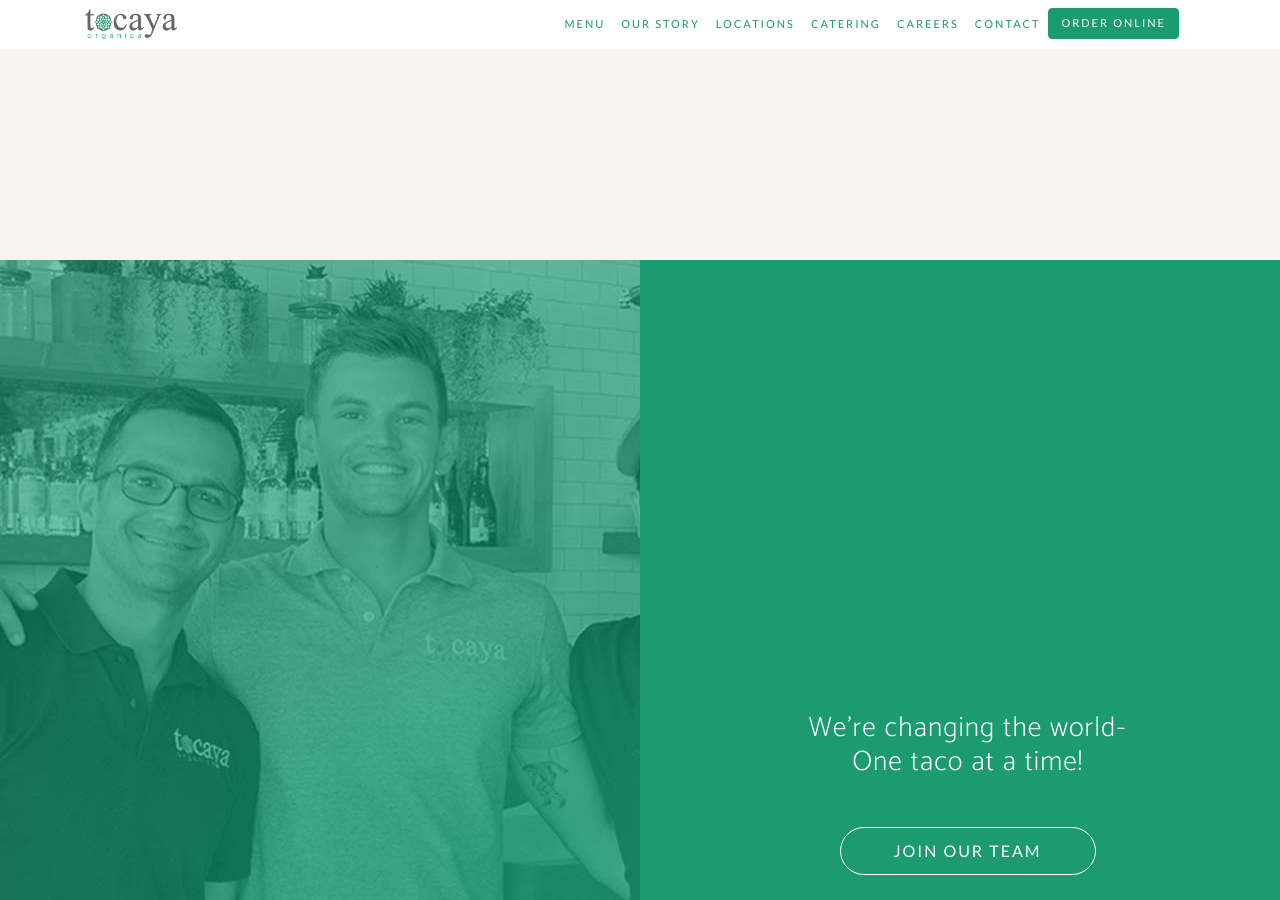
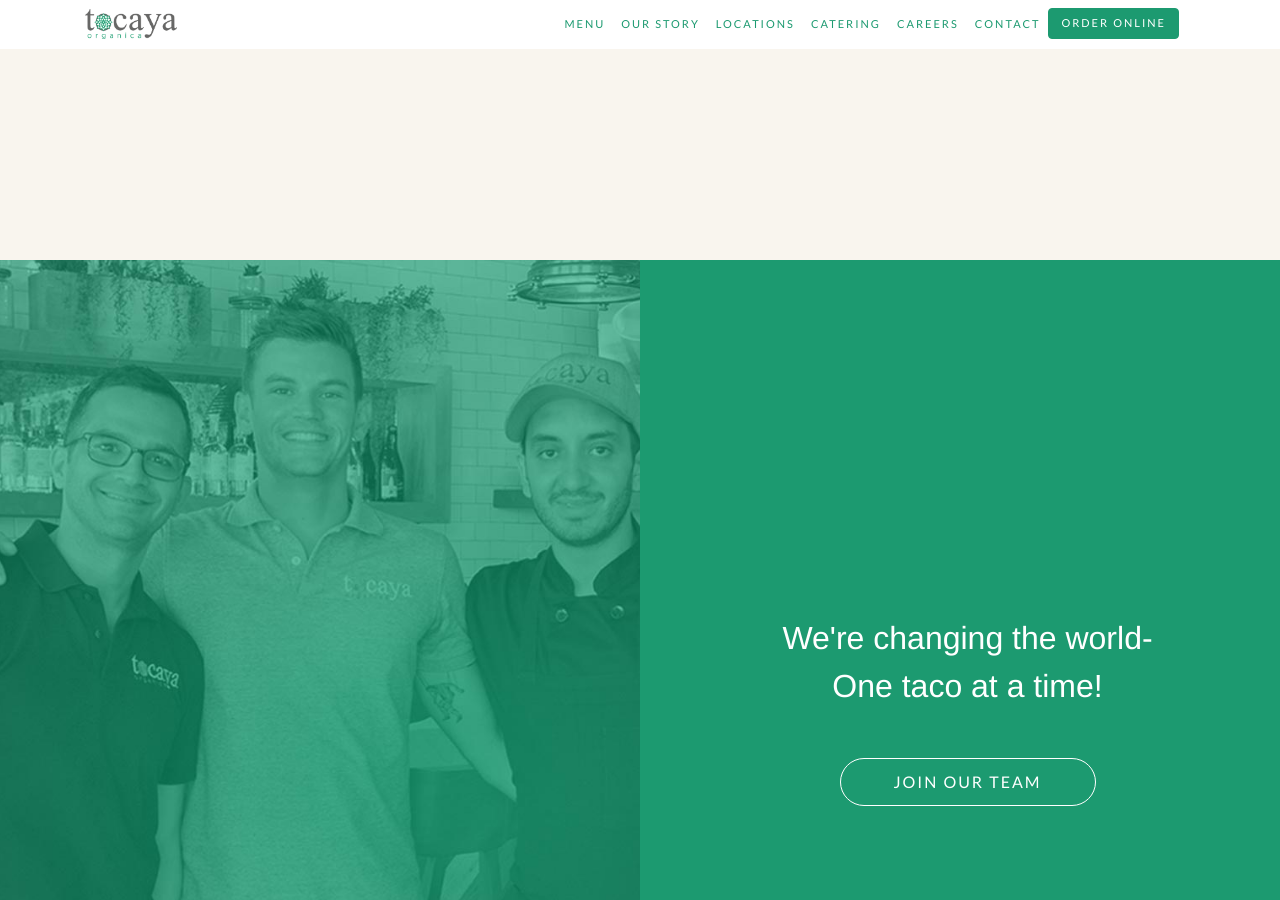
Before and after one commit to tocayaorganica/tocayaorganica.github.io, a Jekyll site: the page built from index.md, in a window 1280 px wide and 900 px high, scrolled down 2440 px. Built offline with Jekyll 4.4.1, drawn with Linux system fonts in a browser that asks for light colours; some web fonts are replaced.

Commit message:
splitscreen mobile and desktop

```diff
--- a/_includes/index/section/cards.html
+++ b/_includes/index/section/cards/cards.html
@@ -19,7 +19,7 @@
 							<p class="card-text" style="color: {{ card.text-color }}">{{ card.message }}</p>
 
 							<!--button-->
-							{% include index/section-button.html %}
+							{% include index/section/section-button.html %}
 						</div>
 					</div>
 
--- a/_includes/index/section/message.html
+++ b/_includes/index/section/message.html
@@ -1,20 +1,31 @@
 {% if card.message %}
 
 	{% assign tmp-message = card.message %}
+	{% assign tmp-message-color = card.text-color %}
 	{% assign tmp-message-size = card.message-size %}
+	{% assign tmp-mobile-message-size = section.mobile-message-size %}
 	{% assign tmp-message-animation = card.message-animation %}
 
 {% elsif section.message %}
 
 	{% assign tmp-message = section.message %}
+	{% assign tmp-message-color = section.text-color %}
 	{% assign tmp-message-size = section.message-size %}
+	{% assign tmp-mobile-message-size = section.mobile-message-size %}
 	{% assign tmp-message-animation = section.message-animation %}
 
 {% endif %}
 
 {% if tmp-message %}
-	<p {% if tmp-message-animation == true %}data-scroll-reveal{% endif %}
-	   {% if tmp-message-size %}style="font-size: {{ tmp-message-size }};"{% endif %}>
-		{{ tmp-message }}
-	</p>
+	<div style="color: {{ tmp-message-color }}">
+		<p class="d-none d-md-block" {% if tmp-message-animation == true %}data-scroll-reveal{% endif %}
+		   {% if tmp-message-size %}style="font-size: {{ tmp-message-size }};" {% endif %}>
+			{{ tmp-message }}
+		</p>
+
+		<p class="d-block d-md-none" {% if tmp-message-animation == true %}data-scroll-reveal{% endif %}
+		   {% if tmp-mobile-message-size %}style="font-size: {{ tmp-mobile-message-size }};"{% endif %}>
+			{{ tmp-message }}
+		</p>
+	</div>
 {% endif %}
--- a/_includes/index/section/parallax/mobile-parallax.html
+++ /dev/null
@@ -1,42 +0,0 @@
-<section class="d-block d-md-none p-0 full-height-section mobile-section">
-
-	<!--top half-->
-	<div class="carousel-item active">
-
-		<!--slideshow image-->
-		<img class="d-block w-100" src="{{ section.mobile-image }}">
-
-		<!--button and text (if no bottom half)-->
-		{% if section.mobile-bottom-color %}
-		{% else %}
-			<div class="carousel-caption h-100 p-0 d-flex flex-column justify-content-center">
-				<div>
-
-					<!--message-->
-					<h4 data-scroll-reveal>{{ section.message }}</h4>
-
-					<!--button-->
-					<div class="mt-3">
-						{% include index/section-button.html %}
-					</div>
-				</div>
-			</div>
-		{% endif %}
-	</div>
-
-	<!--bottom half-->
-	{% if section.mobile-bottom-color %}
-		<div class="w-100 py-5 text-center mobile-section__bottom-half"
-		     style="background-color: {{ section.mobile-bottom-color }};">
-
-			<!--message-->
-			<h4 class="my-5">{{ section.message }}</h4>
-
-			<!--button-->
-			<div class="my-5">
-				{% include index/section-button.html %}
-			</div>
-		</div>
-	{% endif %}
-
-</section>
--- a/_includes/index/section/parallax/parallax.html
+++ b/_includes/index/section/parallax/parallax.html
@@ -3,20 +3,18 @@
          data-image-src="{{ section.image }}">
 
 	<div class="container h-100 d-flex flex-column justify-content-center">
-		<div class="row">
-			<div class="col-md-8 mx-auto">
+		<div class="mx-auto">
 
-				<!--message-->
-				{% include index/section/message.html %}
+			<!--message-->
+			{% include index/section/message.html %}
 
-				<!--button-->
-				<div class="mt-3">
-					{% include index/section-button.html %}
-				</div>
+			<!--button-->
+			<div class="mt-3">
+				{% include index/section/section-button.html %}
+			</div>
 
-			</div>
 		</div>
 	</div>
 </section>
 
-{% include index/section/parallax/mobile-parallax.html %}
+{% include index/section/splitscreen/mobile-splitscreen.html %}
--- a/_includes/index/section/splitscreen.html
+++ /dev/null
@@ -1,31 +0,0 @@
-<section class="full-height-section row text-center"
-         style="color: {{ section.text-color }}; background-color: {{ section.background-color }}">
-
-	<!--left image-->
-	{% if section.image-side == "left" %}
-		<div class="col-6 overflow-hidden">
-			<img class="h-100" src="{{ section.image }}">
-		</div>
-	{% endif %}
-
-	<div class="col-6 mx-auto my-auto">
-
-		<!--message-->
-		<h3 class="section-heading" data-scroll-reveal>{{ section.message }}</h3>
-
-		<!--button-->
-		<div class="mt-5">
-			{% include index/section-button.html %}
-		</div>
-
-	</div>
-
-	<!--right image-->
-	{% if section.image-side == "left" %}
-	{% else %}
-		<div class="col-6 overflow-hidden">
-			<img class="h-100" src="{{ section.image }}">
-		</div>
-	{% endif %}
-
-</section>
--- /dev/null
+++ b/_includes/index/section/splitscreen/mobile-splitscreen.html
@@ -0,0 +1,36 @@
+<section class="d-block d-md-none full-height-section">
+
+	<!--image-->
+	{% if card.mobile-image %}
+		{% assign tmp-image = card.mobile-image %}
+	{% elsif card.image %}
+		{% assign tmp-image = card.image %}
+	{% elsif section.mobile-image %}
+		{% assign tmp-image = section.mobile-image %}
+	{% else %}
+		{% assign tmp-image = section.image %}
+	{% endif %}
+
+	<div class="h-50 cover-image" style="background-image: url({{ tmp-image }});"></div>
+
+	{% if card.background-color %}
+		{% assign tmp-background-color = card.background-color %}
+	{% else %}
+		{% assign tmp-background-color = section.background-color %}
+	{% endif %}
+
+	<div class="h-50 d-flex flex-column justify-content-center"
+		style="background-color: {{ tmp-background-color }};">
+		<div class="mx-auto text-center">
+
+			<!--message-->
+			{% include index/section/message.html %}
+
+			<!--button-->
+			<div class="mt-5">
+				{% include index/section/section-button.html %}
+			</div>
+
+		</div>
+	</div>
+</section>
--- /dev/null
+++ b/_includes/index/section/splitscreen/splitscreen.html
@@ -0,0 +1,33 @@
+<section class="d-none d-md-block full-height-section text-center">
+	<div class="row h-100">
+
+		<!--left image-->
+		{% if section.image-side == "left" %}
+			<div class="col-6 h-100 cover-image" style="background-image: url({{ section.image }});"></div>
+		{% endif %}
+
+		<!--color section with text-->
+		<div class="col-6 h-100 mx-auto d-flex flex-column justify-content-center"
+		     style="color: {{ section.text-color }}; background-color: {{ section.background-color }}">
+
+			<div>
+				<!--message-->
+				{% include index/section/message.html %}
+
+				<!--button-->
+				<div class="mt-5">
+					{% include index/section/section-button.html %}
+				</div>
+			</div>
+		</div>
+
+		<!--right image-->
+		{% if section.image-side == "left" %}
+		{% else %}
+			<div class="col-6 h-100 cover-image" style="background-image: url({{ section.image }});"></div>
+		{% endif %}
+
+	</div>
+</section>
+
+{% include index/section/splitscreen/mobile-splitscreen.html %}
--- a/_layouts/index.html
+++ b/_layouts/index.html
@@ -17,11 +17,11 @@ layout: default
 
 		<!--card-->
 		{% when "cards" %}
-			{% include index/section/cards.html %}
+			{% include index/section/cards/cards.html %}
 
 		<!--splitscreen-->
 		{% when "split-screen" %}
-			{% include index/section/splitscreen.html %}
+			{% include index/section/splitscreen/splitscreen.html %}
 
 	{% endcase %}
 
--- a/_sass/index/_sections.scss
+++ b/_sass/index/_sections.scss
@@ -4,41 +4,29 @@ section.full-height-section {
   padding-top: 0;
   padding-bottom: 0;
 
+  .cover-image {
+    background-size: cover;
+  }
+
+  // parallax
   &:not(.parallax-window) {
     background-color: $seashell;
   }
 
+  &.parallax-window {
+
+    background-size: cover;
+    position: relative;
+    padding: 150px 0;
+  }
+
+  // cards
   &:not(.card-section) {
     height: 100vh;
   }
 
   &.card-section {
     min-height: 100vh;
-  }
-}
-
-section.mobile-section .carousel-caption {
-  top: 0;
-  bottom: unset;
-}
-
-section.parallax-window {
-
-  background-size: cover;
-  color: white;
-
-  position: relative;
-  padding: 150px 0;
-
-  h2 {
-    font-size: 70px;
-    margin-top: 0;
-  }
-}
-
-section.card-section {
-  padding-top: 0;
-  padding-bottom: 5rem;
 
     .card {
       border: none;
@@ -50,10 +38,4 @@ section.card-section {
       }
     }
   }
-
-section.mobile-section {
-
-  .mobile-section__bottom-half {
-    color: white;
 }
-}
```
Also changed, not shown: _includes/index/section/section-button.html (renamed from _includes/index/section-button.html). Lines whose indentation alone changed are shown as unchanged.
